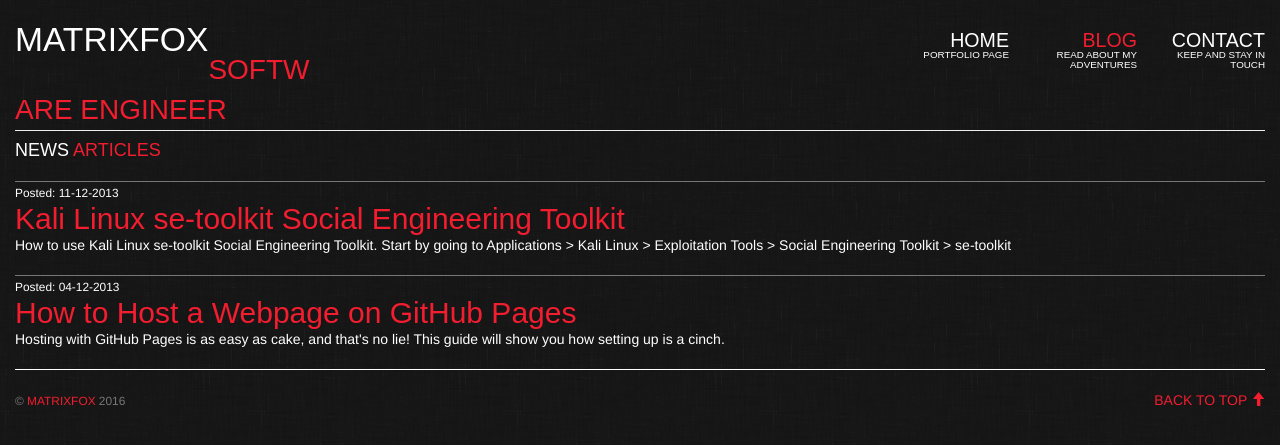
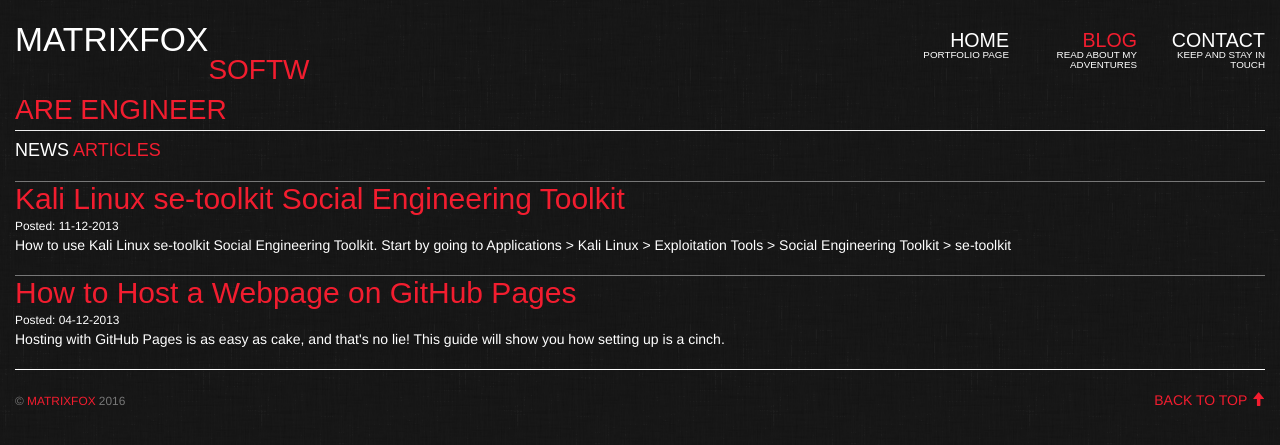
Before and after one commit to matrixfox/matrixfox.github.io, a Jekyll site: the page built from blog.html, in a window 1280 px wide. Shown: the top 445 px of the page. Built offline with Jekyll 4.4.1, drawn with Linux system fonts in a browser that asks for light colours; nearby versions of some CDN libraries; some web fonts are replaced.

```diff
--- a/blog.html
+++ b/blog.html
@@ -8,8 +8,7 @@ meta: Read all about Matrixfox's blog adventures. Monthly posts are added. In th
 <article>
 	{% for blog in site.posts %}
 	<figure class="post">
-		<small>Posted: {{blog.posted}}</small>
-		<figcaption><a href="{{blog.url}}"><h2>{{blog.title}}</h2></a><br>{{blog.meta}}</figcaption>
+		<figcaption><a href="{{blog.url}}"><h2>{{blog.title}}</h2></a><br><small>Posted: {{blog.posted}}</small><br>{{blog.meta}}</figcaption>
 	</figure>
 	{% endfor %}
 </article>
```
